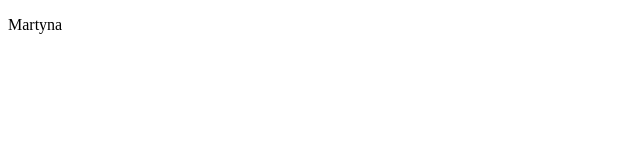
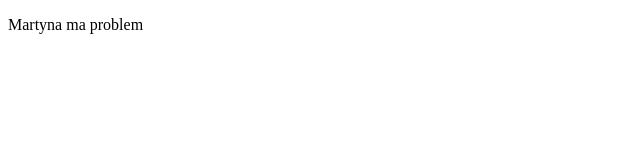
Before and after one commit to nanoDW/CC3_landingPage, a plain HTML site: page martyna.html in a window 1280 px wide. Shown: the whole page, without its empty margins (0-640 px from the left). Drawn offline with Linux system fonts and the light colour scheme.

Commit message:
changes in martyna.html

```diff
--- a/martyna.html
+++ b/martyna.html
@@ -7,6 +7,6 @@
     <title>Document</title>
 </head>
 <body>
-    <p>Martyna</p>
+    <p>Martyna ma problem</p>
 </body>
 </html>
```
